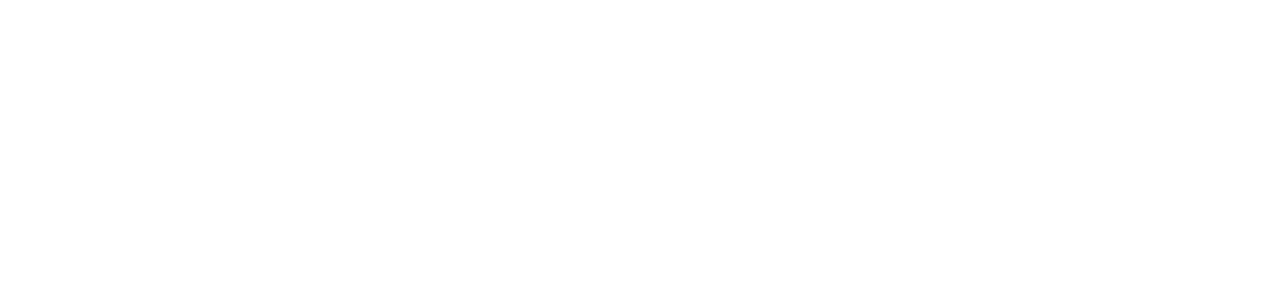
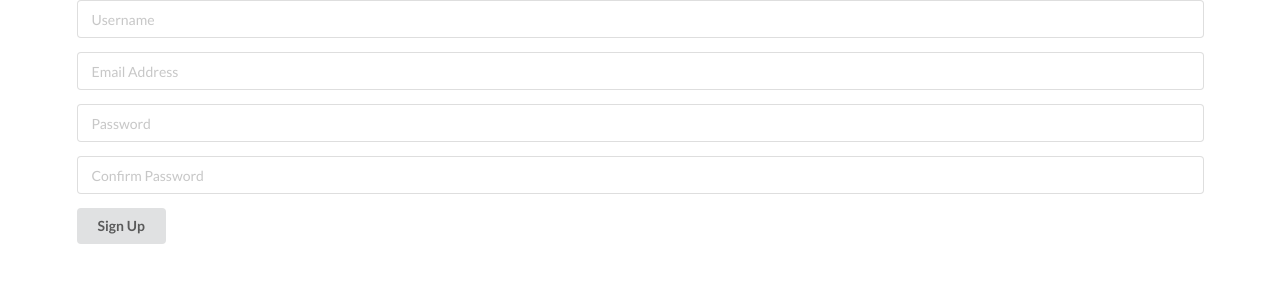
Before and after one commit to rordev456/fros-store, a React (Create React App) app: page /signup in a window 1280 px wide. Shown: the top 300 px of the page. Built offline with nearby package versions, Linux system fonts and the light colour scheme.

Commit message:
create signup component form

```diff
--- a/src/components/App.js
+++ b/src/components/App.js
@@ -2,11 +2,13 @@
 import { Route } from 'react-router-dom';
 
 import Login from './Login';
+import Signup from './Signup';
 
 const App = () => {
     return (
         <div className="ui container">
             <Route path="/" />
+            <Route path="/signup" render={() => <Signup />} />
             <Route path="/login" render={() => <Login />} />
         </div>
     );
--- /dev/null
+++ b/src/components/Signup.js
@@ -0,0 +1,34 @@
+import React from 'react';
+import { api } from '../services/api';
+
+const Signup = () => {
+
+    const onFormSubmit = e => {
+        e.preventDefault();
+    };
+
+    return (
+        <div>
+            <form
+                className="ui form"
+                onSubmit = {onFormSubmit}
+            >
+                <div className="field">
+                    <input type="text" name="username" placeholder="Username" />
+                </div>
+                <div className="field">
+                    <input type="text" name="email" placeholder="Email Address" />
+                </div>
+                <div className="field">
+                    <input type="password" name="password" placeholder="Password" />
+                </div>
+                <div className="field">
+                    <input type="password" name="password-confirmation" placeholder="Confirm Password" />
+                </div>
+                <button className="ui button" type="submit">Sign Up</button>
+            </form>
+        </div>
+    );
+};
+
+export default Signup;
```
